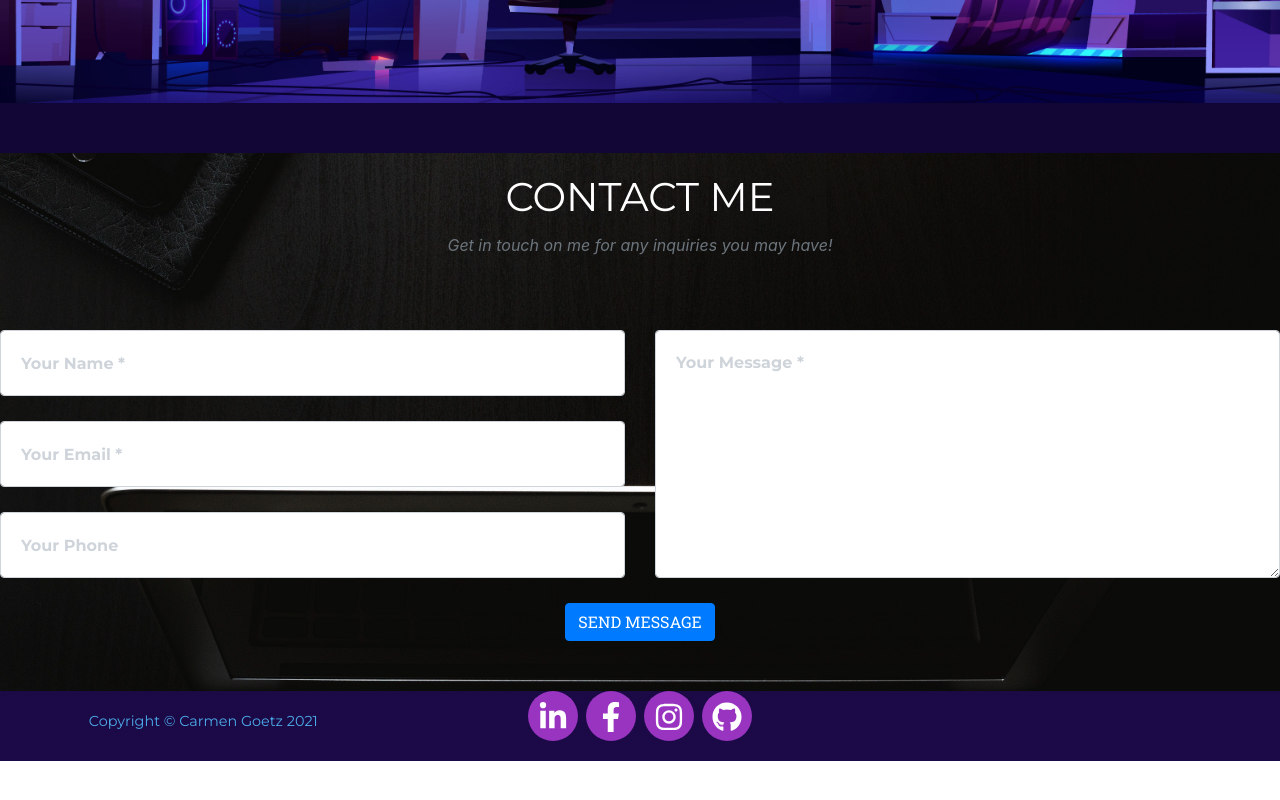
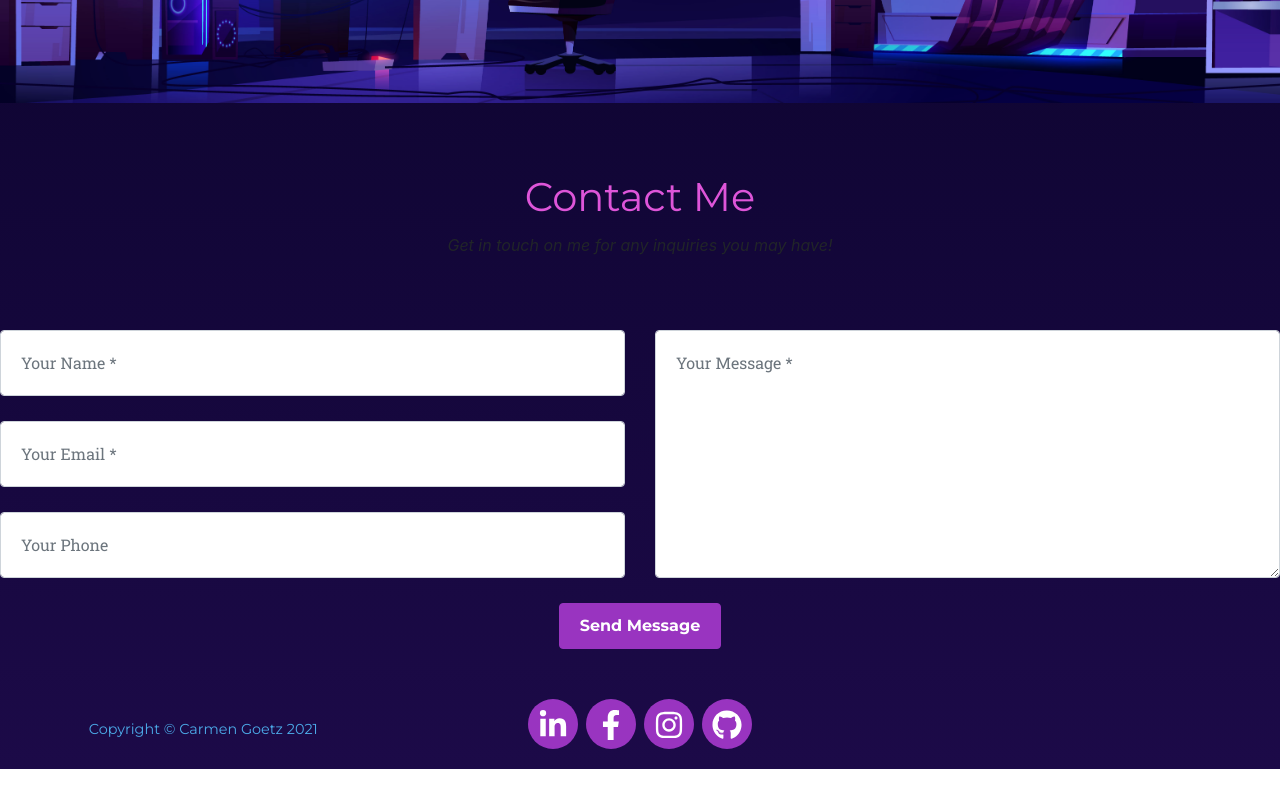
Before and after one commit to carmengoetz/carmengoetz.github.io, a Vue app: page /contact in a window 1280 px wide. Shown: the part 541-1341 px from the top of the page. Built offline with nearby package versions, Linux system fonts and the light colour scheme; a web font is replaced by a local one; what vue3-tabs would draw is missing.

Commit message:
fixed contact

```diff
--- a/package.json
+++ b/package.json
@@ -14,6 +14,7 @@
     "@fortawesome/vue-fontawesome": "^2.0.2",
     "bootstrap": "^4.6.0",
     "core-js": "^3.8.3",
+    "emailjs-com": "^2.6.4",
     "jquery": "^3.5.1",
     "jquery.easing": "^1.4.1",
     "less-loader": "^8.0.0",
--- a/src/App.vue
+++ b/src/App.vue
@@ -36,6 +36,7 @@ export default {
 
 <style lang="scss">
 @import "./styles/_variables.scss";
+@import "./styles/_button.scss";
 
 #app {
   font-family: "Roboto Slab", -apple-system, BlinkMacSystemFont, "Segoe UI", Roboto,
--- a/src/components/Navigation.vue
+++ b/src/components/Navigation.vue
@@ -6,7 +6,7 @@
         name: 'Home',
       }"
     >
-      <img src="../assets/logos/LogoMakr-81msP7.png" width="300" alt="carmen goetz" />
+      <img src="../assets/logos/LogoMakr-81msP7.png" class="image" alt="carmen goetz" />
     </router-link>
 
     <div
@@ -80,6 +80,10 @@ export default {
     "Segoe UI Symbol", "Noto Color Emoji";
 }
 
+.image {
+  width: 250px;
+}
+
 .router-link-exact-active,
 .nav-link:hover,
 .navbar-brand:focus,
@@ -148,6 +152,7 @@ export default {
     font-size: 1.75em;
     -webkit-transition: all 0.3s;
     transition: all 0.3s;
+    padding: 12px 0;
   }
 
   .nav-link {
@@ -158,10 +163,7 @@ export default {
     padding-bottom: 0;
     background-color: $xiketic;
   }
-  .navbar-shrink .navbar-brand {
-    font-size: 1.25em;
-    padding: 12px 0;
-  }
+
   #burger {
     display: none;
     cursor: pointer;
--- a/src/components/projects/Item.vue
+++ b/src/components/projects/Item.vue
@@ -1,10 +1,8 @@
 <template>
-  <div class="col-md-4 col-sm-6 projects-item">
-    <a class="projects-link" data-toggle="modal" :href="`#${modal.id}`">
-      <div class="projects-hover">
-        <div class="projects-hover-content">
-          <i class="fas fa-plus fa-3x" />
-        </div>
+  <div class="col-md-4 col-sm-6 projects__item">
+    <a class="projects__link" data-toggle="modal" :href="`#${modal.id}`">
+      <div class="projects__link--hover">
+        <fa icon="plus" class="projects__icon" />
       </div>
       <img
         class="img-fluid"
@@ -12,9 +10,9 @@
         :alt="image.alt"
       />
     </a>
-    <div class="projects-caption">
-      <h4>{{ client }}</h4>
-      <p class="text-muted">
+    <div class="projects__caption">
+      <h4 class="projects__caption--header">{{ client }}</h4>
+      <p class="projects__caption--text">
         {{ category }}
       </p>
     </div>
@@ -29,26 +27,24 @@ export default {
 </script>
 
 <style scoped lang="scss">
-h4 {
-  color: $dark-orchid;
-  margin: 0;
-  text-transform: none;
+.projects {
+  &__item {
+    right: 0;
+    margin: 0 0 15px;
+
+    @media (min-width: 768px) {
+      margin: 0 0 30px;
+    }
   }
 
-.projects-item {
-  right: 0;
-  margin: 0 0 15px;
-}
-
-.projects-link {
+  &__link {
     position: relative;
     display: block;
     max-width: 400px;
     margin: 0 auto;
     cursor: pointer;
-}
 
-.projects-hover {
+    &--hover {
       position: absolute;
       width: 100%;
       height: 100%;
@@ -56,47 +52,41 @@ h4 {
       transition: all ease 0.5s;
       opacity: 0;
       background: rgba(76, 170, 232, 0.9);
+      &:hover {
+        opacity: 1;
+      }
+    }
   }
 
-.projects-hover:hover {
-  opacity: 1;
-}
-
-.projects-hover-content {
-  font-size: 20px;
-  position: absolute;
-  top: 50%;
-  width: 100%;
-  height: 20px;
-  margin-top: -12px;
+  &__icon {
+    width: 43.8%;
+    margin: 12.5% auto;
     text-align: center;
     color: white;
   }
 
-.projects-hover-content i {
-  margin-top: -12px;
-}
-
-.projects-caption {
+  &__caption {
     max-width: 400px;
     margin: 0 auto;
     padding: 25px;
     text-align: center;
-  background-color: $blue-jeans;
+    background-color: $orchid;
+
+    &--header {
+      color: white;
+      margin: 0;
+      text-transform: none;
     }
 
-p {
+    &--text {
       font-size: 16px;
       font-style: italic;
+      color: $russian-violet;
       margin: 0;
       font-family: "Droid Serif", -apple-system, BlinkMacSystemFont, "Segoe UI", Roboto,
         "Helvetica Neue", Arial, sans-serif, "Apple Color Emoji", "Segoe UI Emoji",
         "Segoe UI Symbol", "Noto Color Emoji";
     }
-
-@media (min-width: 768px) {
-  .projects-item {
-    margin: 0 0 30px;
   }
 }
 </style>
--- a/src/components/projects/Modal.vue
+++ b/src/components/projects/Modal.vue
@@ -107,7 +107,7 @@ export default {
 };
 </script>
 
-<style scoped>
+<style scoped lang="scss">
 
 .projects-modal {
   padding-right: 0 !important;
--- a/src/views/Contact.vue
+++ b/src/views/Contact.vue
@@ -1,49 +1,47 @@
 <template>
   <div class="contact">
     <PageHeader />
-
-    <section id="contact">
-      <div class="container">
+    <section>
       <div class="row">
         <div class="col-lg-12 text-center">
-            <h2 class="section-heading text-uppercase">Contact Me</h2>
-            <h3 class="section-subheading text-muted">
+          <h2 class="section-heading">Contact Me</h2>
+          <h3 class="section-subheading">
             Get in touch on me for any inquiries you may have!
           </h3>
         </div>
       </div>
       <div class="row">
         <div class="col-lg-12">
-            <form id="contactForm" name="sentMessage" novalidate="novalidate">
+          <form @submit.prevent="sendEmail">
             <div class="row">
               <div class="col-md-6">
                 <div class="form-group">
                   <input
-                      id="name"
+                    name="from_name"
                     class="form-control"
                     type="text"
                     placeholder="Your Name *"
                     required="required"
-                      data-validation-required-message="Please enter your name."
+                  />
+                  <p class="help-block text-danger" />
+                </div>
+
+                <div class="form-group">
+                  <input
+                    name="from_email"
+                    class="form-control"
+                    type="email"
+                    placeholder="Your Email *"
+                    required="required"
                   />
                   <p class="help-block text-danger" />
                 </div>
                 <div class="form-group">
                   <input
-                      id="email"
-                      class="form-control"
-                      type="email"
-                      placeholder="Your Email *"
-                      required="required"
-                      data-validation-required-message="Please enter your email address."
-                    />
-                    <p class="help-block text-danger" />
-                  </div>
-                  <div class="form-group">
-                    <input
-                      id="phone"
+                    name="from_phone"
                     class="form-control"
                     type="tel"
+                    pattern="/^[\+]?[(]?[0-9]{3}[)]?[-\s\.]?[0-9]{3}[-\s\.]?[0-9]{4,6}$/im"
                     placeholder="Your Phone"
                   />
                   <p class="help-block text-danger" />
@@ -52,29 +50,20 @@
               <div class="col-md-6">
                 <div class="form-group">
                   <textarea
-                      id="message"
+                    name="message"
                     class="form-control"
                     placeholder="Your Message *"
                     required="required"
-                      data-validation-required-message="Please enter a message."
                   />
                   <p class="help-block text-danger" />
                 </div>
               </div>
               <div class="clearfix" />
               <div class="col-lg-12 text-center">
-                  <div id="success" />
-                  <button
-                    id="sendMessageButton"
-                    class="btn btn-primary btn-xl text-uppercase"
-                    type="submit"
-                  >
-                    Send Message
-                  </button>
+                <button class="btn btn-primary" type="submit">Send Message</button>
               </div>
             </div>
           </form>
-          </div>
         </div>
       </div>
     </section>
@@ -83,85 +72,67 @@
 
 <script>
 import PageHeader from "@/components/PageHeader.vue";
+import emailjs from "emailjs-com";
 
 export default {
   name: "Contact",
   components: {
     PageHeader,
   },
+  methods: {
+    sendEmail: (e) => {
+      emailjs
+        .sendForm(
+          "service_4ysvek7",
+          "template_r185rjp",
+          e.target,
+          "user_20V2lpCRDxS6tEJvEjxAP"
+        )
+        .then(
+          (result) => {
+            console.log("SUCCESS!", result.status, result.text);
+          },
+          (error) => {
+            console.log("FAILED...", error);
+          }
+        );
+    },
+  },
 };
 </script>
 
-<style scoped>
-/*#region CONTACT*/
+<style scoped lang="scss">
+@import "../styles/_button.scss";
 
-section#contact {
-  background-color: #212529;
-  background-image: url("../assets/apple-devices-computer-contemporary-234527.jpg");
-  background-size: cover;
-  background-repeat: no-repeat;
-  background-position: center;
-  margin-top: 50px;
-}
-
-section#contact .section-heading {
-  color: #fff;
-}
-
-section#contact .form-group {
+.form-group {
   margin-bottom: 25px;
 }
-
-section#contact .form-group input,
-section#contact .form-group textarea {
+input,
+textarea {
   padding: 20px;
 }
 
-section#contact .form-group input.form-control {
+input.form-control {
   height: auto;
 }
 
-section#contact .form-group textarea.form-control {
+textarea.form-control {
   height: 248px;
 }
-
-section#contact .form-control:focus {
+.form-control:focus {
   border-color: #9dc5ca;
   -webkit-box-shadow: none;
   box-shadow: none;
 }
 
-section#contact ::-webkit-input-placeholder {
+::-webkit-input-placeholder,
+:-moz-placeholder,
+::-moz-placeholder,
+:-ms-input-placeholder {
   font-weight: 700;
   color: #ced4da;
   font-family: "Montserrat", -apple-system, BlinkMacSystemFont, "Segoe UI", Roboto,
     "Helvetica Neue", Arial, sans-serif, "Apple Color Emoji", "Segoe UI Emoji",
     "Segoe UI Symbol", "Noto Color Emoji";
 }
-
-section#contact :-moz-placeholder {
-  font-weight: 700;
-  color: #ced4da;
-  font-family: "Montserrat", -apple-system, BlinkMacSystemFont, "Segoe UI", Roboto,
-    "Helvetica Neue", Arial, sans-serif, "Apple Color Emoji", "Segoe UI Emoji",
-    "Segoe UI Symbol", "Noto Color Emoji";
-}
-
-section#contact ::-moz-placeholder {
-  font-weight: 700;
-  color: #ced4da;
-  font-family: "Montserrat", -apple-system, BlinkMacSystemFont, "Segoe UI", Roboto,
-    "Helvetica Neue", Arial, sans-serif, "Apple Color Emoji", "Segoe UI Emoji",
-    "Segoe UI Symbol", "Noto Color Emoji";
-}
-
-section#contact :-ms-input-placeholder {
-  font-weight: 700;
-  color: #ced4da;
-  font-family: "Montserrat", -apple-system, BlinkMacSystemFont, "Segoe UI", Roboto,
-    "Helvetica Neue", Arial, sans-serif, "Apple Color Emoji", "Segoe UI Emoji",
-    "Segoe UI Symbol", "Noto Color Emoji";
-}
-
-/*#endregion CONTACT*/
 </style>
```
Also changed, not shown: 24 other files (tests, documents, lock files or other folders). Lines whose indentation alone changed are shown as unchanged.
